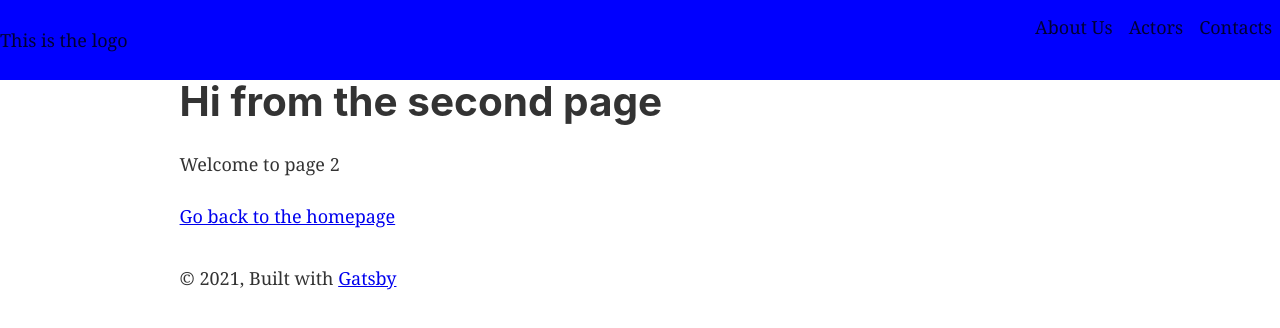
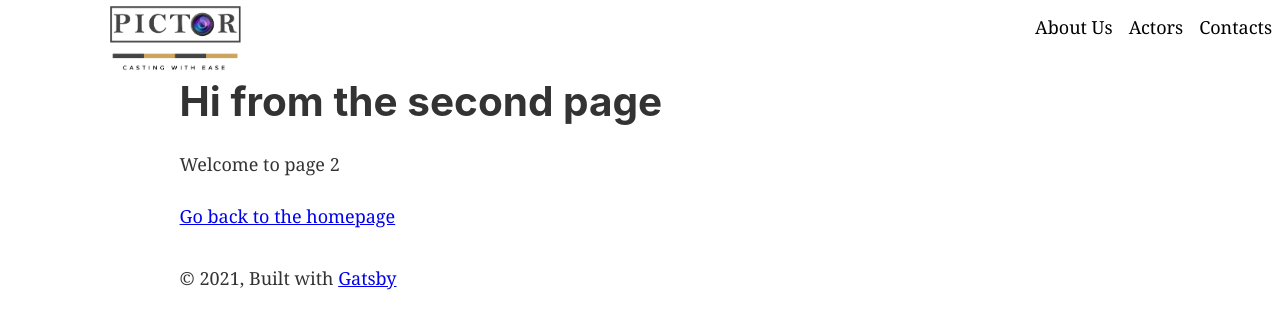
Before and after one commit to NicholasJardine/gatsby_pictor, a Gatsby site: page /page-2 in a window 1280 px wide. Built offline with nearby package versions, Linux system fonts and the light colour scheme; Gatsby itself is replaced by a stand-in of ours.

Commit message:
import Image component

```diff
--- a/src/components/ui/navbar.js
+++ b/src/components/ui/navbar.js
@@ -1,6 +1,7 @@
 import React from 'react';
 import styled from 'styled-components';
-import {Link} from 'gatsby'
+import { Link } from 'gatsby';
+import Image from './image'
 
 const Container = styled.nav`
     width:100%;
@@ -8,9 +9,17 @@ const Container = styled.nav`
     display:flex;
     justify-content:space-between;
     align-items: center;
-    background-color:blue;
+    background-color:white;
 `
-const LogoContainer = styled.div``
+const LogoContainer = styled.div`
+    display:flex;
+    align-items:center;
+    justify-content:center;
+    width:350px;
+    height: 100%;
+`
+
+
 const LinksContainer = styled.div`
     ul {
         display:flex;
@@ -18,6 +27,15 @@ const LinksContainer = styled.div`
         list-style:none;
         li{
             margin: 0 8px;
+            color:white;
+            a{
+                color:black;
+                text-decoration:none;
+                &:hover{
+                  color:white;
+                  transition: 200ms ease-in;
+                }
+            }
         }
     }
 `
@@ -25,13 +43,20 @@ const LinksContainer = styled.div`
 const Navbar = () => {
     return (
         <Container>
-            <div>This is the logo</div>
+            <LogoContainer>
+                <Image />
+            </LogoContainer>
             <LinksContainer>
                 <ul>
                     <li>
-                    <Link> About Us</Link></li>
-                   <li> <Link> Actors</Link></li>
-                   <li> <Link> Contacts</Link></li>
+                    <Link to="/about/"> About Us</Link>
+                    </li>
+                   <li>
+                       <Link to="/actors/"> Actors</Link>
+                    </li>
+                   <li>
+                       <Link to="/contact/"> Contacts</Link>
+                    </li>
                 </ul>
             </LinksContainer>
         </Container>
```
